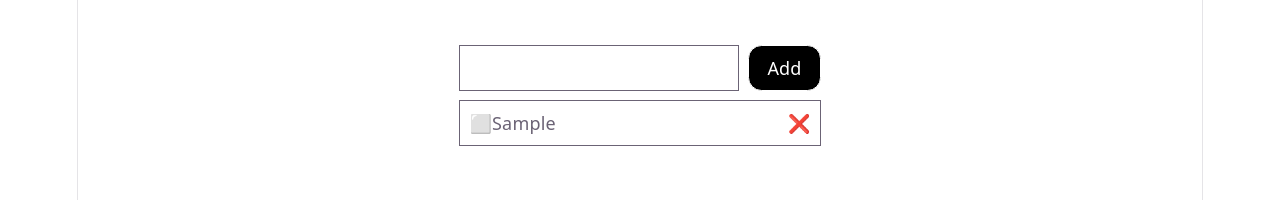
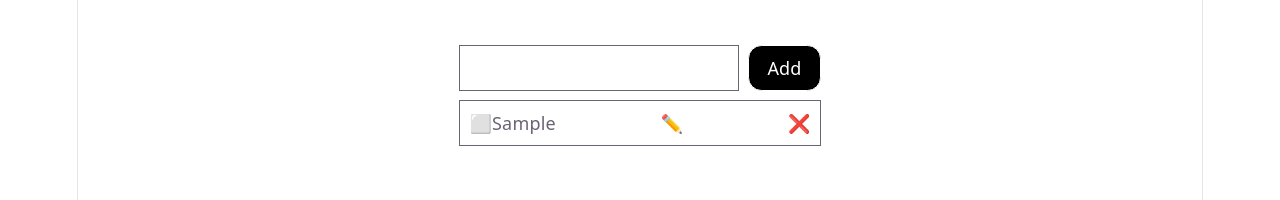
Before and after one commit to tejayy/Zustand-masterclass, a React (Vite) app: page /todo in a window 1280 px wide. Both pictures are taken after typing "Sample" into the empty fields and a click on the button "Add". Shown: the top 200 px of the page. Built offline with nearby package versions, Linux system fonts and the light colour scheme.

Commit message:
Update todos

```diff
--- a/src/pages/TodoPage.tsx
+++ b/src/pages/TodoPage.tsx
@@ -7,6 +7,7 @@ const TodoPage = () => {
   const [title, setTitle] = useState("");
   const todos = useTodoStore((state) => state.todos);
   const addTodo = useTodoStore((state) => state.addTodo);
+  const updateTodo = useTodoStore((state) => state.updateTodo);
   const deleteTodo = useTodoStore((state) => state.deleteTodo);
   const toggleTodo = useTodoStore((state) => state.toggleTodo);
 
@@ -17,6 +18,13 @@ const TodoPage = () => {
     addTodo(title);
     setTitle("");
     toast.success(`${todoTitle} Added`);
+  };
+
+  const handleUpdate = (todoId) => {
+    const newTitle = prompt("enter new title");
+    if (!newTitle?.trim()) return;
+    updateTodo(todoId, newTitle);
+    toast.success(`Updated to "${newTitle}"`);
   };
 
   const handleDelete = (todo: Todo) => {
@@ -49,6 +57,7 @@ const TodoPage = () => {
               {""}
               {todo.title}
             </span>
+            <button onClick={() => handleUpdate(todo.id)}>✏️</button>
             <button onClick={() => handleDelete(todo)}>❌</button>
           </div>
         ))}
--- a/src/stores/todoStore.ts
+++ b/src/stores/todoStore.ts
@@ -4,6 +4,7 @@ import type { Todo } from "../types/todo";
 interface TodoStore {
   todos: Todo[];
   addTodo: (title: string) => void;
+  updateTodo: (id: string, title: string) => void;
   deleteTodo: (id: string) => void;
   toggleTodo: (id: string) => void;
 }
@@ -23,6 +24,14 @@ export const useTodoStore = create<TodoStore>((set) => ({
       ],
     })),
 
+  updateTodo: (id, title) => {
+    set((state) => ({
+      todos: state.todos.map((todo) =>
+        todo.id === id ? { ...todo, title } : todo,
+      ),
+    }));
+  },
+
   deleteTodo: (id) => {
     set((state) => ({
       todos: state.todos.filter((todo) => todo.id !== id),
```
